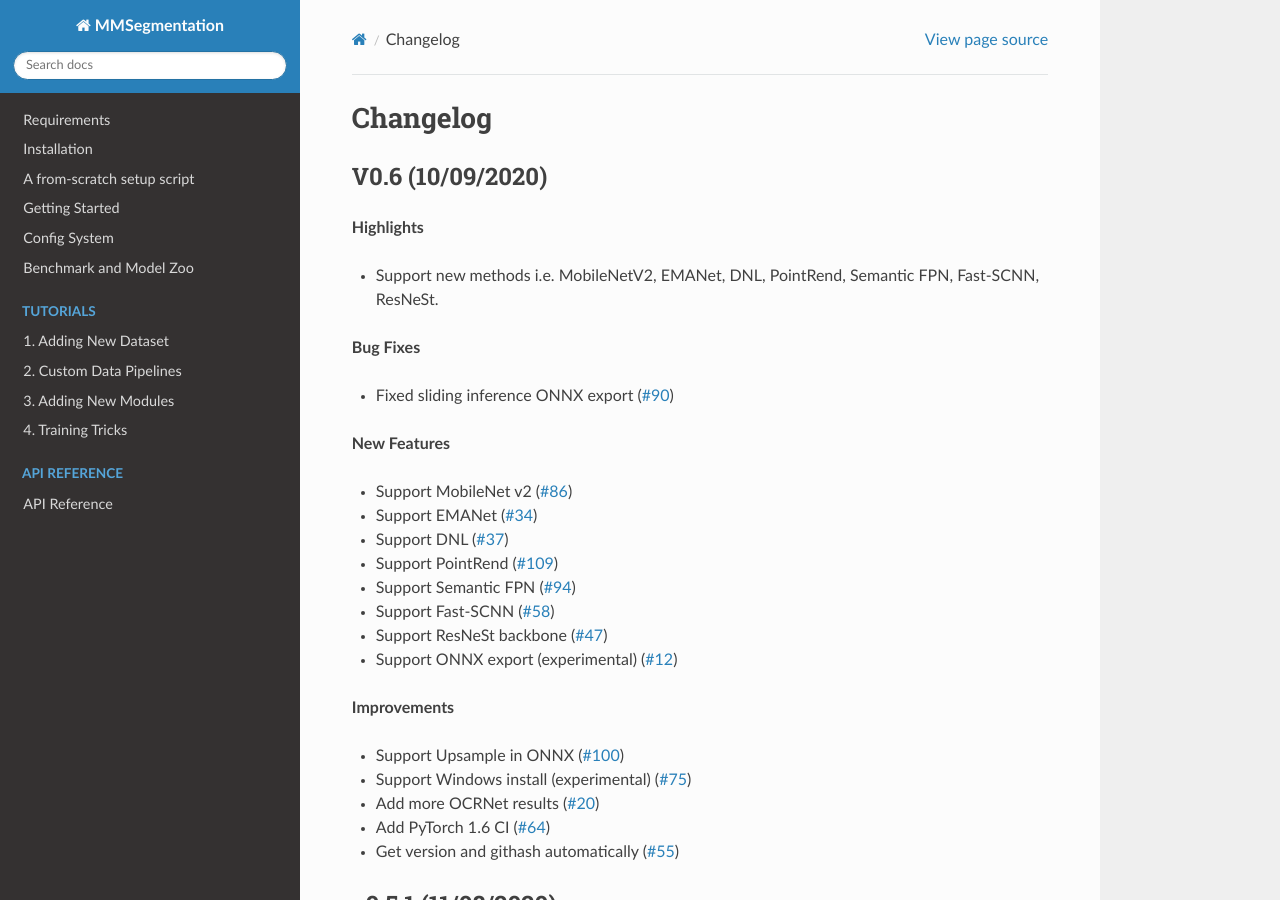
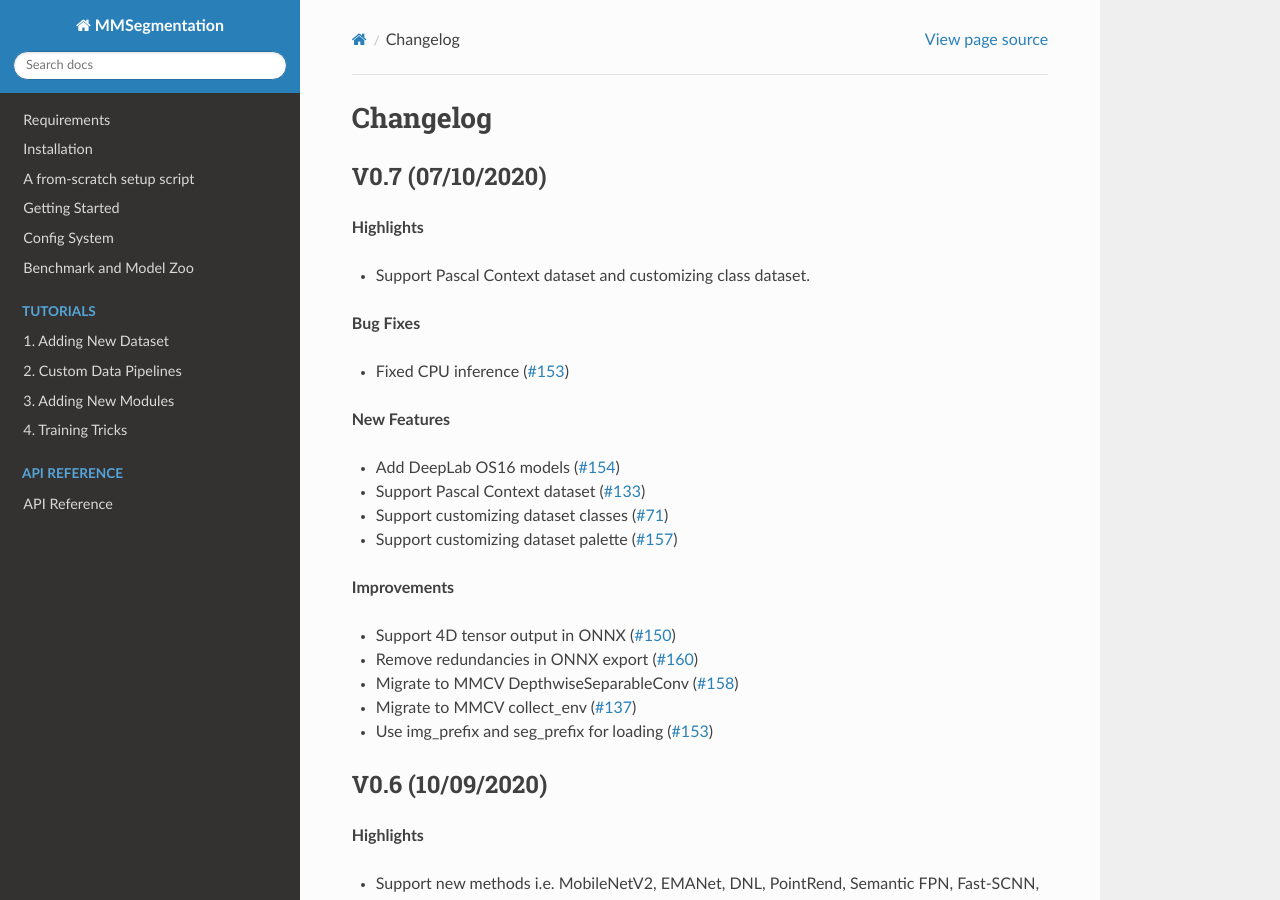
Before and after one commit to visenze/mmsegmentation, a Sphinx documentation site: the page built from docs/changelog.md, in a window 1280 px wide and 900 px high. Built offline with Sphinx 7.4.7 and the Read the Docs theme 2.0.0, drawn with Linux system fonts in a browser that asks for light colours.

Commit message:
Bump to 0.7 (#177)
* Bump to 0.7

* update

```diff
--- a/docs/changelog.md
+++ b/docs/changelog.md
@@ -1,4 +1,29 @@
 ## Changelog
+
+### V0.7 (07/10/2020)
+
+**Highlights**
+
+- Support Pascal Context dataset and customizing class dataset.
+
+**Bug Fixes**
+
+- Fixed CPU inference ([#153](https://github.com/open-mmlab/mmsegmentation/pull/153))
+
+**New Features**
+
+- Add DeepLab OS16 models ([#154](https://github.com/open-mmlab/mmsegmentation/pull/154))
+- Support Pascal Context dataset ([#133](https://github.com/open-mmlab/mmsegmentation/pull/133))
+- Support customizing dataset classes ([#71](https://github.com/open-mmlab/mmsegmentation/pull/71))
+- Support customizing dataset palette ([#157](https://github.com/open-mmlab/mmsegmentation/pull/157))
+
+**Improvements**
+
+- Support 4D tensor output in ONNX ([#150](https://github.com/open-mmlab/mmsegmentation/pull/150))
+- Remove redundancies in ONNX export ([#160](https://github.com/open-mmlab/mmsegmentation/pull/160))
+- Migrate to MMCV DepthwiseSeparableConv ([#158](https://github.com/open-mmlab/mmsegmentation/pull/158))
+- Migrate to MMCV collect_env ([#137](https://github.com/open-mmlab/mmsegmentation/pull/137))
+- Use img_prefix and seg_prefix for loading ([#153](https://github.com/open-mmlab/mmsegmentation/pull/153))
 
 ### V0.6 (10/09/2020)
 
```
Also changed, not shown: README.md (+1 -1 lines).
